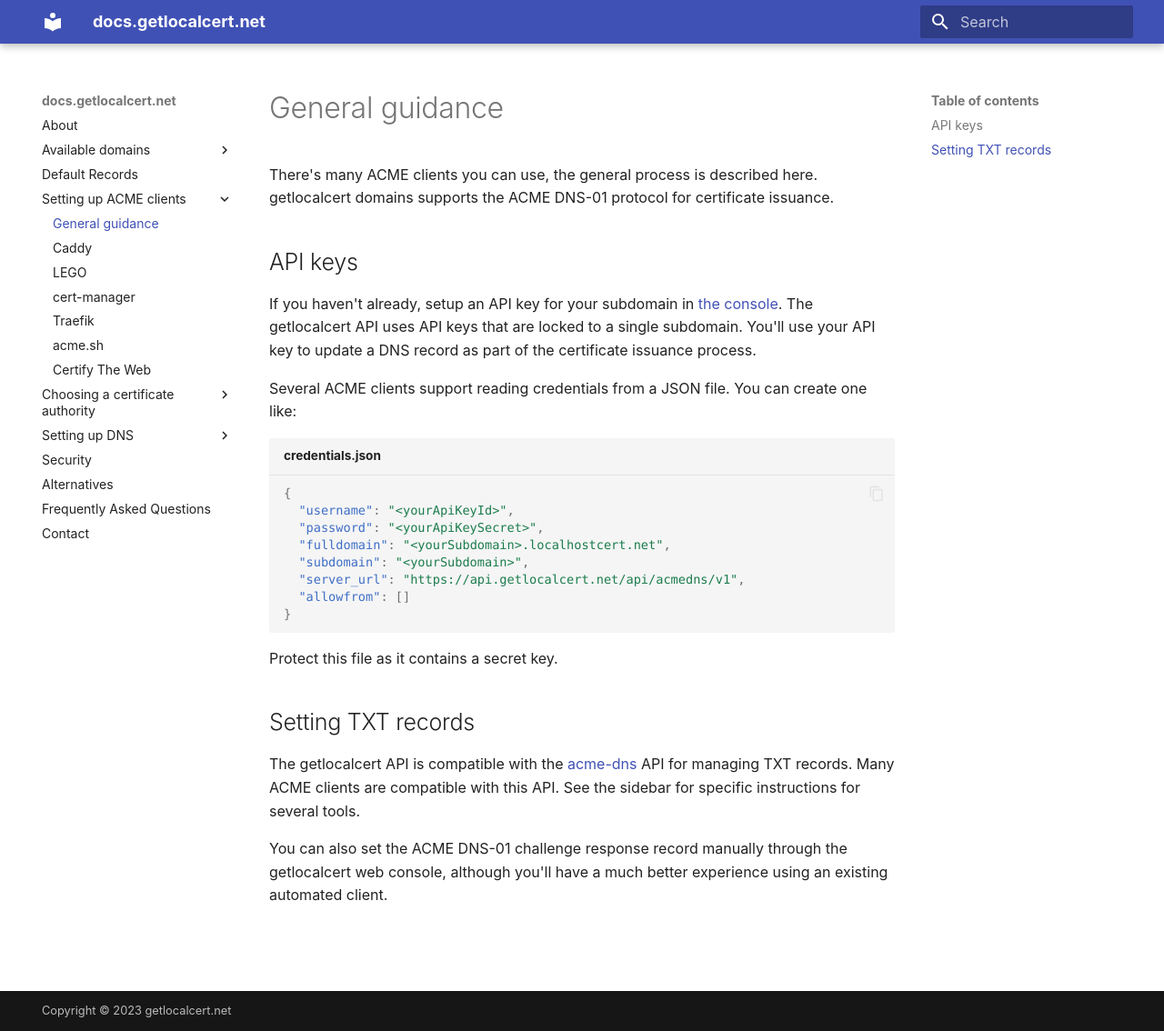
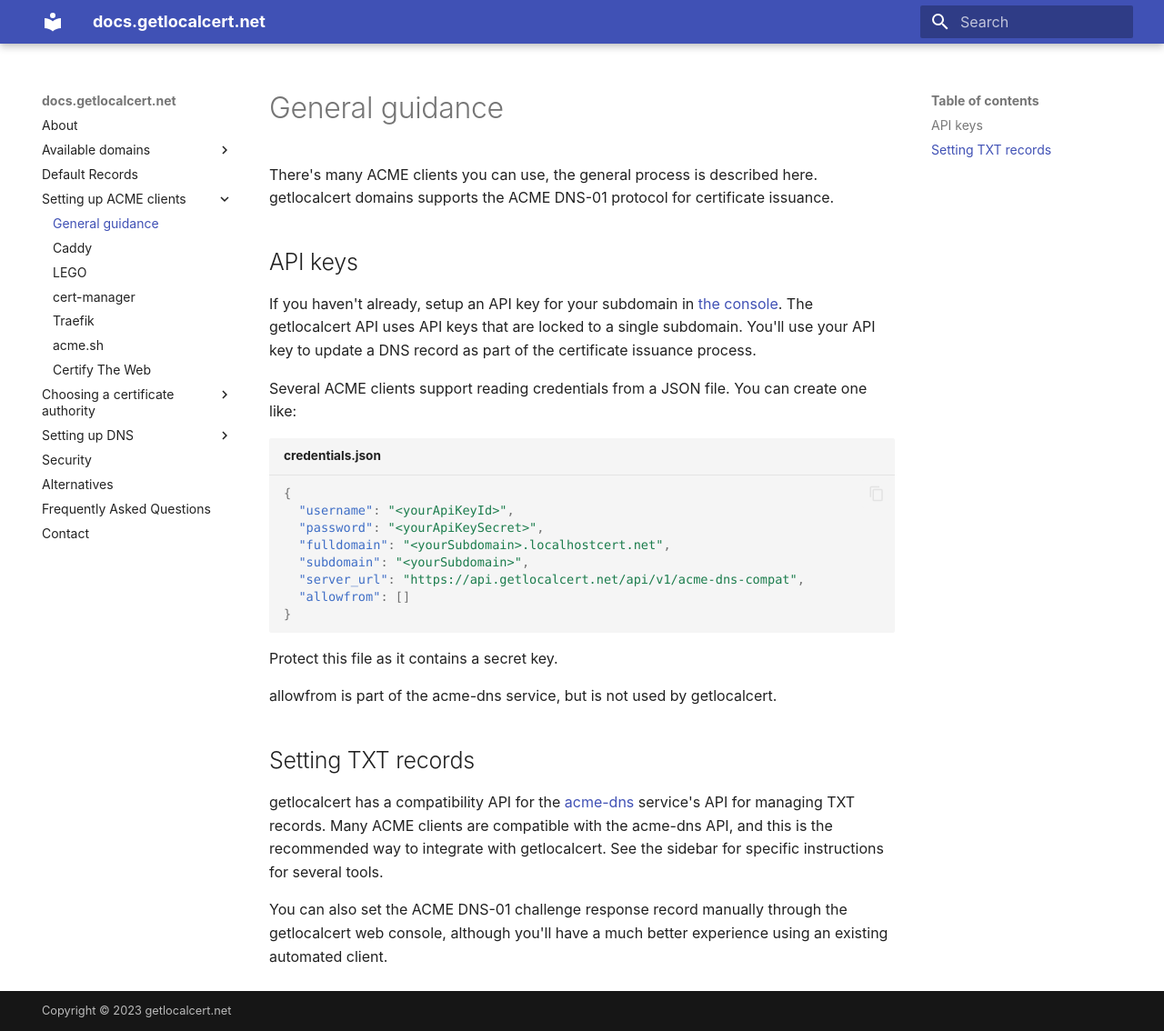
Before and after one commit to getlocalcert/docs, an MkDocs documentation site: the page built from website/docs/acme-clients/index.md, in a window 1280 px wide and 1134 px high. Shown: the whole window at 91% size. Built offline with MkDocs 1.6.1 and Material for MkDocs 9.7.7, drawn with Linux system fonts in a browser that asks for light colours.

Commit message:
Rename acme-dns compatibility API path

````diff
--- a/website/docs/acme-clients/index.md
+++ b/website/docs/acme-clients/index.md
@@ -18,17 +18,19 @@ You can create one like:
   "password": "<yourApiKeySecret>",
   "fulldomain": "<yourSubdomain>.localhostcert.net",
   "subdomain": "<yourSubdomain>",
-  "server_url": "https://api.getlocalcert.net/api/acmedns/v1",
+  "server_url": "https://api.getlocalcert.net/api/v1/acme-dns-compat",
   "allowfrom": []
 }
 ```
 
 Protect this file as it contains a secret key.
 
+allowfrom is part of the acme-dns service, but is not used by getlocalcert.
+
 ## Setting TXT records
 
-The getlocalcert API is compatible with the [acme-dns](https://github.com/joohoi/acme-dns) API for managing TXT records.
-Many ACME clients are compatible with this API.
+getlocalcert has a compatibility API for the [acme-dns](https://github.com/joohoi/acme-dns) service's API for managing TXT records.
+Many ACME clients are compatible with the acme-dns API, and this is the recommended way to integrate with getlocalcert.
 See the sidebar for specific instructions for several tools.
 
 You can also set the ACME DNS-01 challenge response record manually through the getlocalcert web console, although you'll have a much better experience using an existing automated client.
````
Also changed, not shown: website/docs/acme-clients/acme-sh.md (+1 -1 lines), website/docs/acme-clients/caddy.md (+1 -1 lines), website/docs/acme-clients/cert-manager.md (+1 -1 lines), website/docs/acme-clients/certify-the-web.md (+1 -1 lines), website/docs/acme-clients/lego.md (+2 -2 lines).
